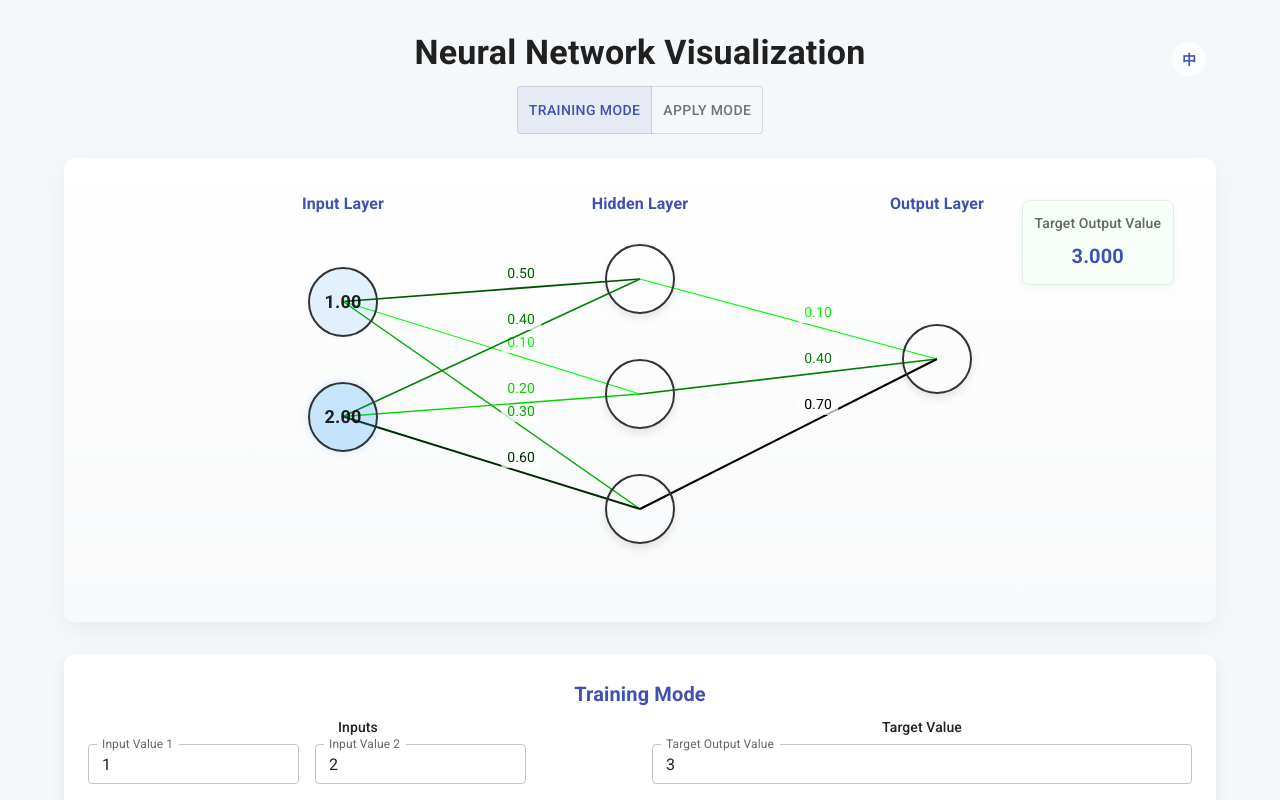
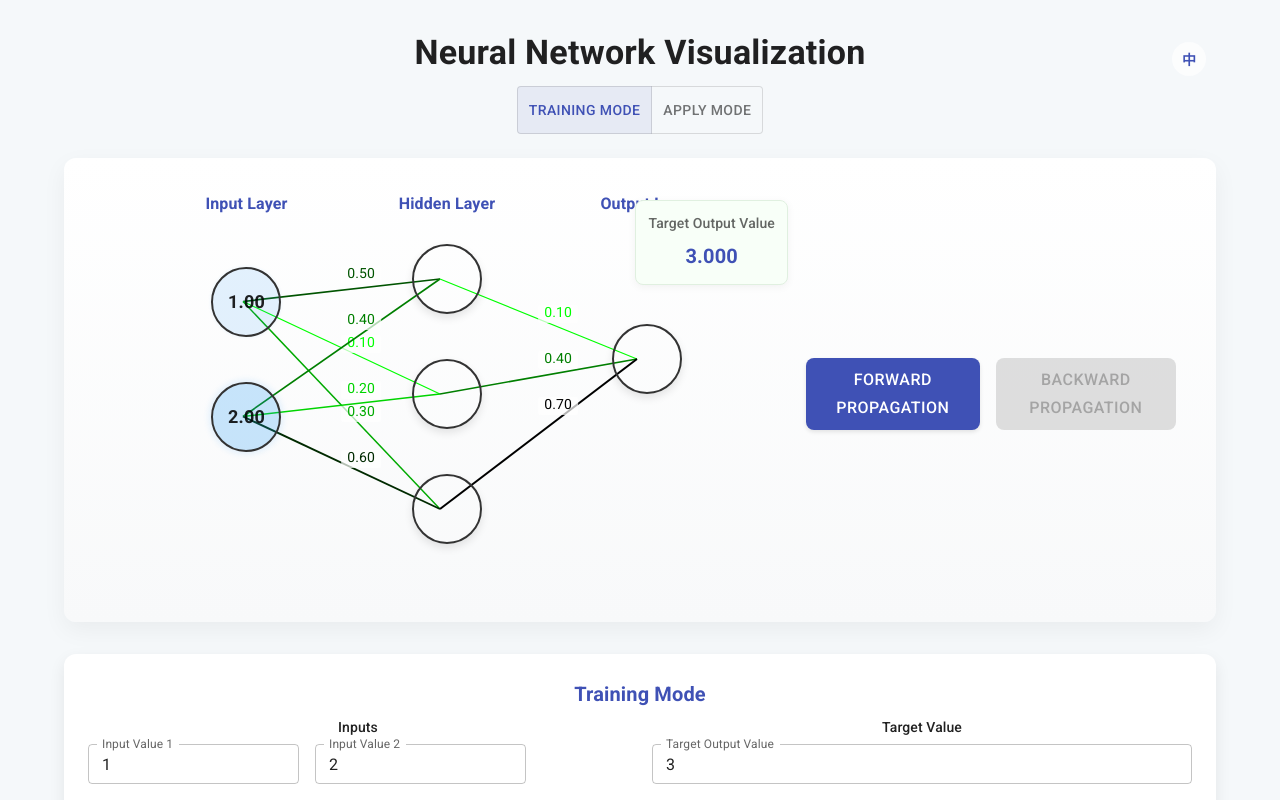
Before and after one commit to DrGGao/NeuralNetworkSimulator, a React (Create React App) app: page / in a window 1280 px wide. Shown: the top 800 px of the page. Built offline with nearby package versions, Linux system fonts and the light colour scheme.

Commit message:
将前向传播和反向传播按钮移动到神经网络图下方

```diff
--- a/src/components/ControlPanel.js
+++ b/src/components/ControlPanel.js
@@ -58,7 +58,8 @@ const ControlPanel = ({
   onBadInitialization,
   forwardDisabled,
   backwardDisabled,
-  mode
+  mode,
+  hideButtons = false
 }) => {
   const { t } = useLanguage();
 
@@ -189,6 +190,7 @@ const ControlPanel = ({
       <Divider sx={{ my: 2 }} />
 
       {/* Action buttons section - different for each mode */}
+      {!hideButtons && (
         <Box sx={{ display: 'flex', justifyContent: 'center', mt: 2 }}>
           {mode === "train" ? (
             <>
@@ -223,6 +225,7 @@ const ControlPanel = ({
             </StyledButton>
           )}
         </Box>
+      )}
     </ControlPaper>
   );
 };
--- a/src/components/NeuralNetworkSimulator.js
+++ b/src/components/NeuralNetworkSimulator.js
@@ -1,5 +1,5 @@
 import React, { useState } from 'react';
-import { Box, Paper, ToggleButtonGroup, ToggleButton, Typography } from '@mui/material';
+import { Box, Paper, ToggleButtonGroup, ToggleButton, Typography, Button } from '@mui/material';
 import { styled } from '@mui/material/styles';
 import NetworkLayer from './NetworkLayer';
 import ConnectionLines from './ConnectionLines';
@@ -26,6 +26,19 @@ const NetworkContainer = styled(Paper)(({ theme }) => ({
   background: 'linear-gradient(180deg, #ffffff 0%, #f8f9fa 100%)',
   overflow: 'hidden',
   width: '100%',
+}));
+
+// 添加一个样式化的按钮组件
+const StyledButton = styled(Button)(({ theme }) => ({
+  margin: theme.spacing(1),
+  borderRadius: '8px',
+  padding: '8px 16px',
+  boxShadow: '0 2px 4px rgba(0,0,0,0.1)',
+  transition: 'transform 0.2s, box-shadow 0.2s',
+  '&:hover': {
+    transform: 'translateY(-2px)',
+    boxShadow: '0 4px 8px rgba(0,0,0,0.15)',
+  },
 }));
 
 const NeuralNetworkSimulator = () => {
@@ -551,6 +564,42 @@ const NeuralNetworkSimulator = () => {
 
           <TargetValueDisplay targetValue={targetValue} mode={mode} />
         </Box>
+
+        {/* 添加前向传播和反向传播按钮到神经网络图下方 */}
+        {mode === "train" && (
+          <Box sx={{ display: 'flex', justifyContent: 'center', mt: 3, mb: 2 }}>
+            <StyledButton
+              variant="contained"
+              color="primary"
+              onClick={handleForwardPropagation}
+              disabled={forwardDisabled}
+              sx={{ fontSize: '16px', px: 4 }}
+            >
+              {t('forwardPropagation')}
+            </StyledButton>
+            <StyledButton
+              variant="contained"
+              color="secondary"
+              onClick={handleBackwardPropagation}
+              disabled={backwardDisabled}
+              sx={{ fontSize: '16px', px: 4 }}
+            >
+              {t('backwardPropagation')}
+            </StyledButton>
+          </Box>
+        )}
+        {mode === "apply" && (
+          <Box sx={{ display: 'flex', justifyContent: 'center', mt: 3, mb: 2 }}>
+            <StyledButton
+              variant="contained"
+              color="primary"
+              onClick={handleApplyNetwork}
+              sx={{ fontSize: '16px', px: 6 }}
+            >
+              {t('applyNetwork')}
+            </StyledButton>
+          </Box>
+        )}
       </NetworkContainer>
 
       <ControlPanel
@@ -571,6 +620,7 @@ const NeuralNetworkSimulator = () => {
         backwardDisabled={backwardDisabled}
         mode={mode}
         outputValue={layerOutputs.A2[0] || 0}
+        hideButtons={true} // 添加一个属性，告诉ControlPanel隐藏按钮
       />
     </Box>
   );
```
Lines whose indentation alone changed are shown as unchanged.
